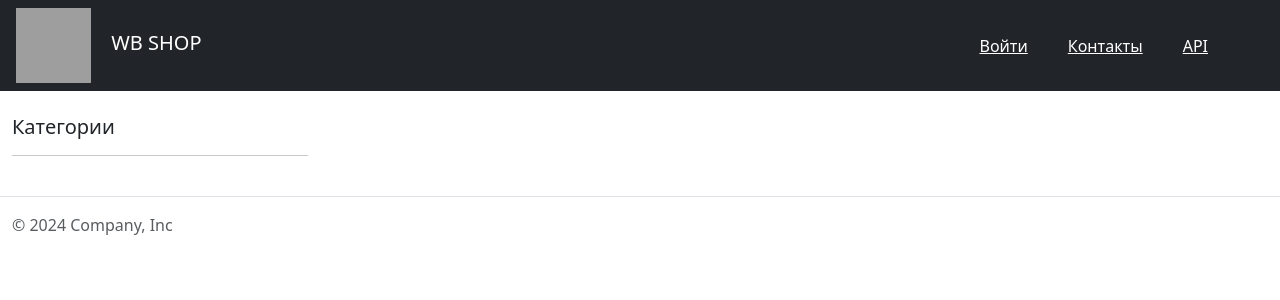
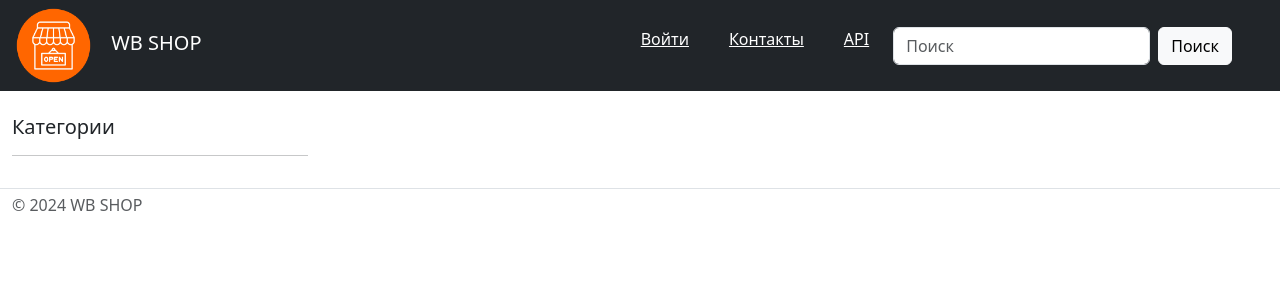
Before and after one commit to striki23/WB_shop, a Django app: page / in a window 1280 px wide. Shown: the top 300 px of the page. Run offline with Django 4.2, Linux system fonts and the light colour scheme; data that the repository does not hold is empty; some libraries are stand-ins or nearby versions; grey boxes are pictures that could not be loaded.

Commit message:
Улучшения
- обновлен base
- добавлен тег current_year

```diff
--- a/shop/templatetags/shop_tags.py
+++ b/shop/templatetags/shop_tags.py
@@ -1,4 +1,5 @@
 from django import template
+from datetime import datetime
 import shop.models as models
 
 register = template.Library()
@@ -8,3 +9,9 @@ register = template.Library()
 def get_categories():
     categories = models.Category.objects.all()
     return categories
+
+
+@register.simple_tag()
+def get_year():
+    current_year = datetime.now().year
+    return current_year
--- a/templates/base.html
+++ b/templates/base.html
@@ -25,6 +25,10 @@
         <a href="{% url 'users:login' %}" class="me-2 text-bg-dark px-3">Войти</a>
         <a href="" class="me-2 text-bg-dark px-3">Контакты</a>
         <a href="" class="me-2 text-bg-dark px-3" target="_blank">API</a>
+        <form class="d-flex" role="search">
+            <input class="form-control me-2" type="search" placeholder="Поиск" aria-label="Search">
+            <button class="btn btn-light" type="submit">Поиск</button>
+        </form>
     </div>
 
 </nav>
@@ -71,8 +75,8 @@
 </body>
 <footer class="container-fluid">
     <div class="row">
-      <footer class="d-flex flex-wrap justify-content-between align-items-center py-3 my-4 border-top">
-        <p class="col-md-4 mb-0 text-body-secondary">&copy; 2024 Company, Inc</p>
+      <footer class="d-flex flex-wrap justify-content-between align-items-center py-1 my-3 border-top">
+        <p class="col-md-4 mb-0 text-body-secondary">&copy; {% get_year %} WB SHOP</p>
       </footer>
     </div>
 </footer>
```
Also changed, not shown: shop/static/images/logo1.png (added).
